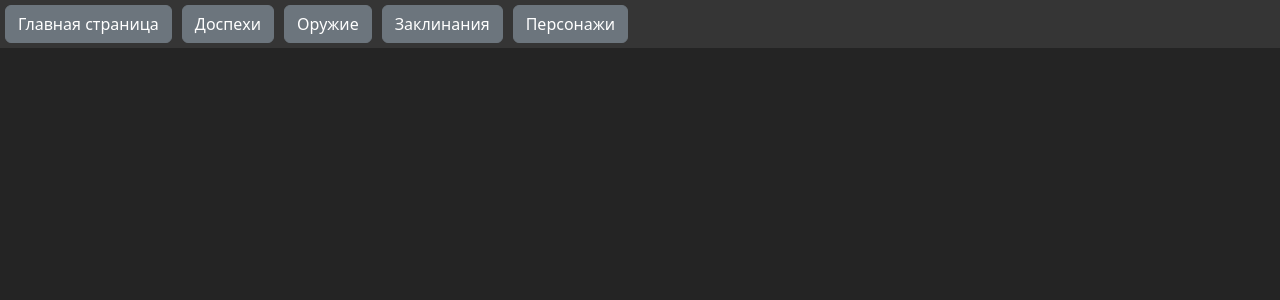
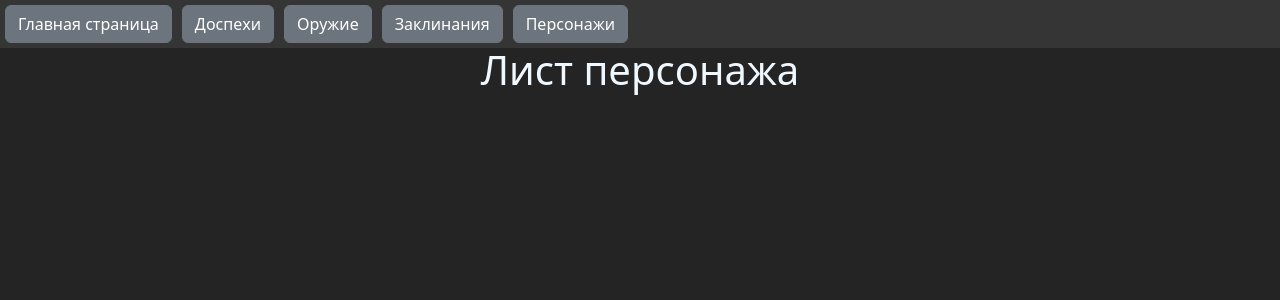
Before and after one commit to Drengis/DndDirect, a React (Vite) app in the folder DndDirectFront/: page /charecters in a window 1280 px wide. Shown: the top 300 px of the page. Built offline with nearby package versions, Linux system fonts and the light colour scheme.

Commit message:
Five pages start

```diff
--- a/DndDirectFront/src/Components/Header.jsx
+++ b/DndDirectFront/src/Components/Header.jsx
@@ -2,23 +2,27 @@ import styles from "./Header.module.css"
 import Button from '../Components/Button'
 import { Routes, Route, Link } from 'react-router-dom'
 import HomePage from "../Pages/HomePage";
-import Armor from "../Pages/Armor";
-
-
+import Armors from "../Pages/Armors";
+import Weapons from "../Pages/Weapons";
+import Spells from "../Pages/Spells";
+import Charecters from "../Pages/Charecters";
 
 function Header() {
     return (
         <>
             <div className={styles.Header}>
                 <Link to="/"> <Button name='Главная страница' /> </Link>
-                <Link to="/armor/"> <Button name='Доспехи' /> </Link>
-                <Button name='Оружие' />
-                <Button name='Заклинания' />
-                <Button name='Персонажи' />
+                <Link to="/armors/"> <Button name='Доспехи' /> </Link>
+                <Link to="/weapons/"> <Button name='Оружие' /> </Link>
+                <Link to="/spells/"> <Button name='Заклинания' /> </Link>
+                <Link to="/charecters/"> <Button name='Персонажи' /> </Link>
             </div>
             <Routes>
                 <Route path="/" element={HomePage()} />
-                <Route path="/armor/" element={Armor()} />
+                <Route path="/armors/" element={Armors()} />
+                <Route path="/weapons/" element={Weapons()} />
+                <Route path="/spells/" element={Spells()} />
+                <Route path="/charecters/" element={Charecters()} />
             </Routes>
         </>
     );
--- a/DndDirectFront/src/Pages/Armor.jsx
+++ b/DndDirectFront/src/Pages/Armors.jsx
@@ -1,17 +1,14 @@
 import React from 'react'
-import styles from './Armor.module.css'
+import styles from './Armors.module.css'
 
-
-
-function Armor() {
+function Armors() {
     return (
         <>
-
-            <div>
+            <div className='Title'>
                 <h1> Доспехи </h1>
             </div>
         </>
     );
 }
 
-export default Armor
+export default Armors
--- /dev/null
+++ b/DndDirectFront/src/Pages/Charecters.jsx
@@ -0,0 +1,14 @@
+import React from 'react'
+import styles from './Charecters.module.css'
+
+function Charecters() {
+    return (
+        <>
+            <div className='Title'>
+                <h1> Лист персонажа </h1>
+            </div>
+        </>
+    );
+}
+
+export default Charecters
--- a/DndDirectFront/src/Pages/HomePage.jsx
+++ b/DndDirectFront/src/Pages/HomePage.jsx
@@ -6,7 +6,7 @@ function HomePage() {
     return (
         <>
             <div className='Title'>
-                <h1 className={styles.HomePageTitle}> Главная Страница </h1>
+                <h1 > Главная страница </h1>
             </div>
         </>
     );
--- /dev/null
+++ b/DndDirectFront/src/Pages/Spells.jsx
@@ -0,0 +1,14 @@
+import React from 'react'
+import styles from './Spells.module.css'
+
+function Spells() {
+    return (
+        <>
+            <div className='Title'>
+                <h1> Заклинания </h1>
+            </div>
+        </>
+    );
+}
+
+export default Spells
--- /dev/null
+++ b/DndDirectFront/src/Pages/Weapons.jsx
@@ -0,0 +1,14 @@
+import React from 'react'
+import styles from './Weapons.module.css'
+
+function Weapons() {
+    return (
+        <>
+            <div className='Title'>
+                <h1> Оружие </h1>
+            </div>
+        </>
+    );
+}
+
+export default Weapons
```
Also changed, not shown: DndDirectFront/src/Pages/Armor.module.css (deleted), DndDirectFront/src/Pages/Armors.module.css (added), DndDirectFront/src/Pages/Charecters.module.css (added), DndDirectFront/src/Pages/Spells.module.css (added), DndDirectFront/src/Pages/Weapons.module.css (added).
